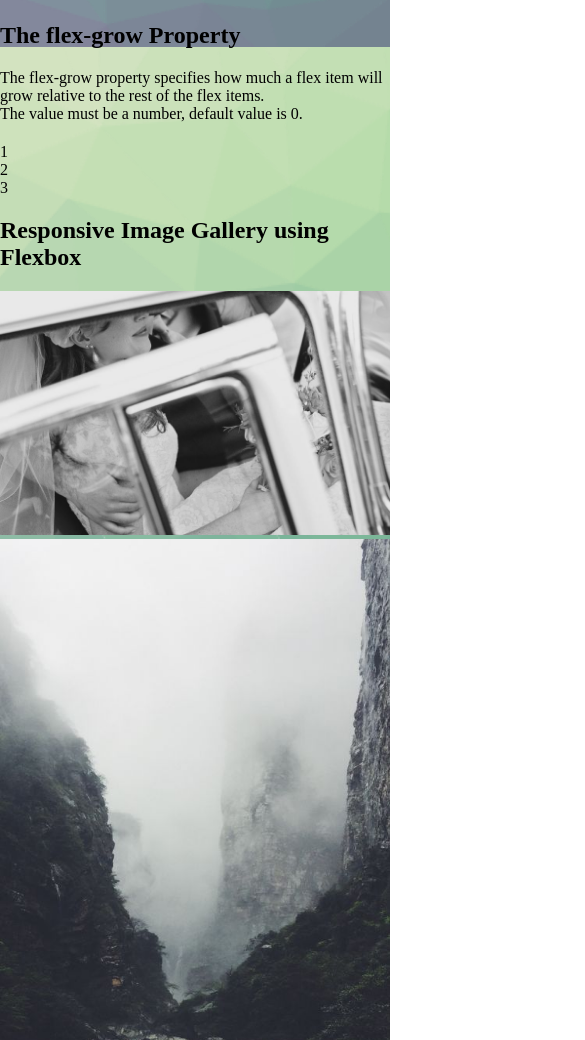
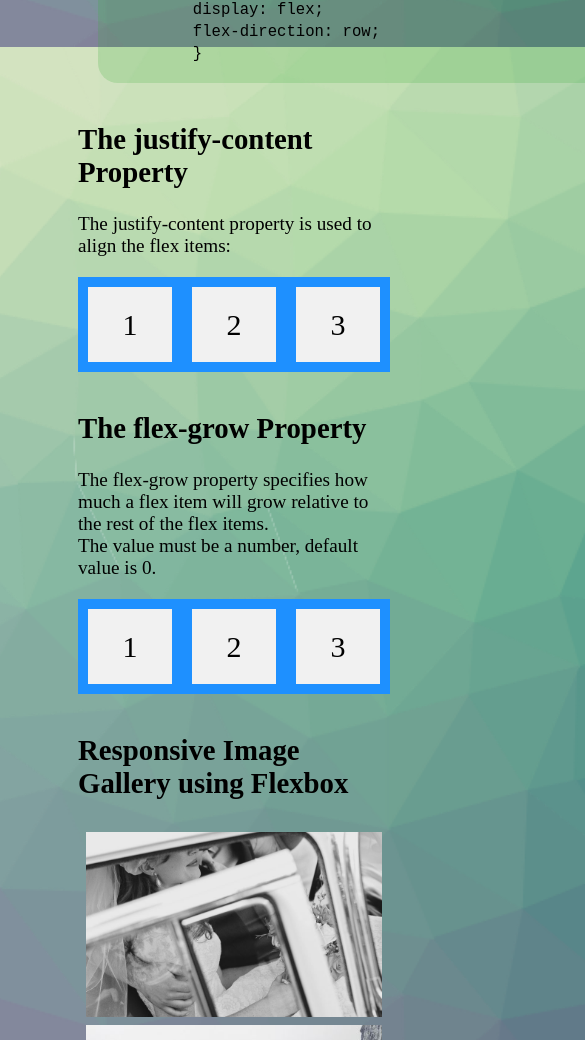
Before and after one commit to Vizzzka/Vizzzka.github.io, a plain HTML site: page flexbox/index.html in a window 390 px wide. Shown: the part 960-2000 px from the top of the page, 585 px wide, since content can reach past the window. Drawn offline with Linux system fonts and the light colour scheme; files that its build step writes are made by us from their sources; a script that the page names is missing.

Commit message:
fix links

```diff
--- /dev/null
+++ b/static/style/style_box_model.css
@@ -0,0 +1,20 @@
+h2 {
+    margin-top:40px;
+}
+.text {
+    font-size: 120%;
+    margin-left: 20%;
+}
+
+xmp {
+    display: inline;
+}
+
+.block {
+    margin: 20px;
+    padding: 20px;
+    width: 700px;
+    margin-bottom: 20px;
+    background-color: rgba(51, 170, 51, .2);
+    border-radius: 20px;
+}
--- /dev/null
+++ b/static/style/style_colors.css
@@ -0,0 +1,51 @@
+h2 {
+    margin-top:40px;
+}
+.text {
+    font-size: 120%;
+    margin-left: 20%;
+}
+
+xmp {
+    display: inline;
+}
+
+.block {
+    width: 700px;
+    margin-bottom: 20px;
+    background-color: rgba(51, 170, 51, .2);
+    border-radius: 20px;
+}
+
+.table {
+    display: grid;
+    gap: 20px;
+    grid-template-columns: auto auto auto auto;
+}
+.textinside {
+    margin-top: 30px;
+    margin-bottom: 30px;
+    text-align: center;
+}
+
+.tom {
+    color: white;
+    background-color: tomato;
+    width: 600px;
+    font-size: 180%;
+    height: 80px;
+    text-align: center;
+    padding-top: 20px;
+    margin-top: 20px;
+}
+
+.toma {
+    background-color:rgba(255, 99, 71, 0.5);
+    color: white;
+    width: 600px;
+    font-size: 180%;
+    height: 80px;
+    text-align: center;
+    padding-top: 20px;
+    margin-top: 20px;
+}
--- /dev/null
+++ b/static/style/style_dropdown.css
@@ -0,0 +1,37 @@
+h2 {
+    margin-top:40px;
+}
+.text {
+    font-size: 120%;
+    margin-left: 20%;
+}
+
+xmp {
+    display: inline;
+}
+
+.block {
+    margin: 20px;
+    padding: 20px;
+    width: 700px;
+    margin-bottom: 20px;
+    background-color: rgba(51, 170, 51, .2);
+    border-radius: 20px;
+}
+.dropdown {
+    position: relative;
+    display: inline-block;
+}
+
+.dropdown-content {
+    display: none;
+    position: absolute;
+    background-color: #f9f9f9;
+    min-width: 160px;
+    box-shadow: 0px 8px 16px 0px rgba(0,0,0,0.2);
+    z-index: 1;
+}
+
+.dropdown:hover .dropdown-content {
+    display: block;
+}
--- /dev/null
+++ b/static/style/style_flexbox.css
@@ -0,0 +1,86 @@
+h2 {
+    margin-top:40px;
+}
+.text {
+    font-size: 120%;
+    margin-left: 20%;
+}
+
+xmp {
+    display: inline;
+}
+
+.block {
+    margin: 20px;
+    padding: 20px;
+    width: 700px;
+    margin-bottom: 20px;
+    background-color: rgba(51, 170, 51, .2);
+    border-radius: 20px;
+}
+
+.first-flex-container {
+    display: flex;
+    flex-wrap: nowrap;
+    background-color: DodgerBlue;
+}
+
+.flex-container-second {
+    display: flex;
+    flex-wrap: nowrap;
+    background-color: DodgerBlue;
+    justify-content: center;
+}
+
+.flex-container-third  {
+    display: flex;
+    flex-wrap: nowrap;
+    background-color: DodgerBlue;
+}
+
+
+
+.item {
+    background-color: #f1f1f1;
+    width: 100px;
+    margin: 10px;
+    text-align: center;
+    line-height: 75px;
+    font-size: 30px;
+}
+
+
+
+.row {
+    display: flex;
+    flex-wrap: wrap;
+    padding: 0 4px;
+}
+
+/* Create four equal columns that sits next to each other */
+.column {
+    flex: 25%;
+    max-width: 25%;
+    padding: 0 4px;
+}
+
+.column img {
+    margin-top: 8px;
+    vertical-align: middle;
+}
+
+/* Responsive layout - makes a two column-layout instead of four columns */
+@media (max-width: 800px) {
+    .column {
+        flex: 50%;
+        max-width: 50%;
+    }
+}
+
+/* Responsive layout - makes the two columns stack on top of each other instead of next to each other */
+@media (max-width: 600px) {
+    .column {
+        flex: 100%;
+        max-width: 100%;
+    }
+}
--- /dev/null
+++ b/static/style/style_links.css
@@ -0,0 +1,26 @@
+h2 {
+    margin-top:40px;
+}
+.text {
+    font-size: 120%;
+    margin-left: 20%;
+}
+
+xmp {
+    display: inline;
+}
+
+.block {
+    margin: 20px;
+    padding: 20px;
+    width: 700px;
+    margin-bottom: 20px;
+    background-color: rgba(51, 170, 51, .2);
+    border-radius: 20px;
+}
+
+.code {
+    background-color: rgba(51, 170, 51, .2);
+    border-radius: 20px;
+    padding: 10px 10px 10px 10px;
+}
--- a/static/style/style_tables.css
+++ b/static/style/style_tables.css
@@ -0,0 +1,57 @@
+h2 {
+    margin-top:40px;
+}
+.text {
+    font-size: 120%;
+    margin-left: 20%;
+}
+
+xmp {
+    display: inline;
+}
+
+.block {
+    margin: 20px;
+    padding: 20px;
+    width: 700px;
+    margin-bottom: 20px;
+    background-color: rgba(51, 170, 51, .2);
+    border-radius: 20px;
+}
+
+.code {
+    background-color: rgba(51, 170, 51, .2);
+    border-radius: 20px;
+    padding: 10px 10px 10px 10px;
+}
+
+#customers {
+    font-family: "Trebuchet MS", Arial, Helvetica, sans-serif;
+    border-collapse: collapse;
+    width: 90%;
+}
+
+#customers td, #customers th {
+    border: 1px solid #ddd;
+    padding: 8px;
+}
+
+#customers tr:nth-child(even){background-color: #f2f2f2;}
+
+#customers tr:hover {background-color: #ddd;}
+
+#customers th {
+    padding-top: 12px;
+    padding-bottom: 12px;
+    text-align: left;
+    background-color: #4CAF50;
+    color: white;
+}
+table {
+    border-collapse: collapse;
+    margin-bottom: 20px;
+}
+
+table, td, th {
+    border: 1px solid black;
+}
--- a/static/style/styles.css
+++ b/static/style/styles.css
@@ -1,6 +1,6 @@
 body {
     margin: 0;
-    background-image: url('../img/fone.png');
+    background-image: url('/img/fone.png');
 }
 
 .horizontal_navbar {
```
